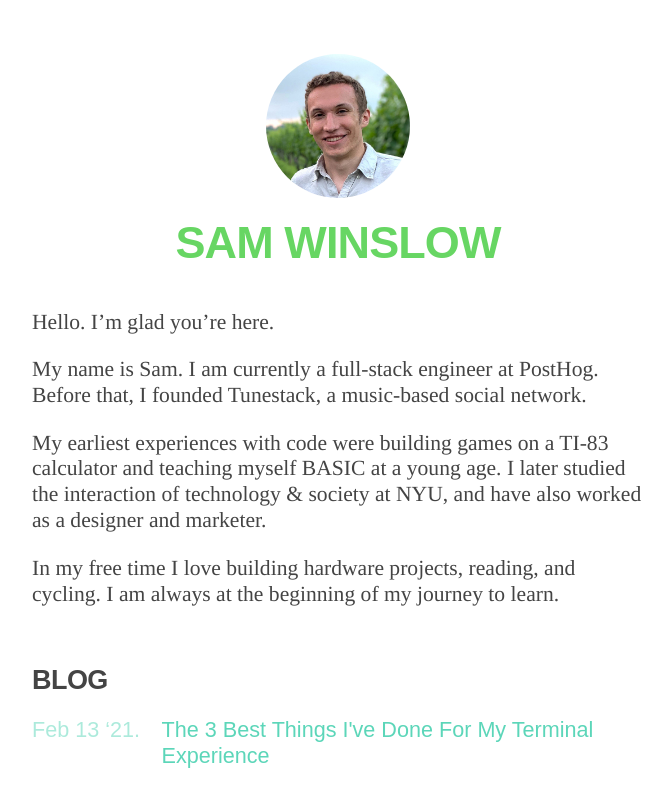
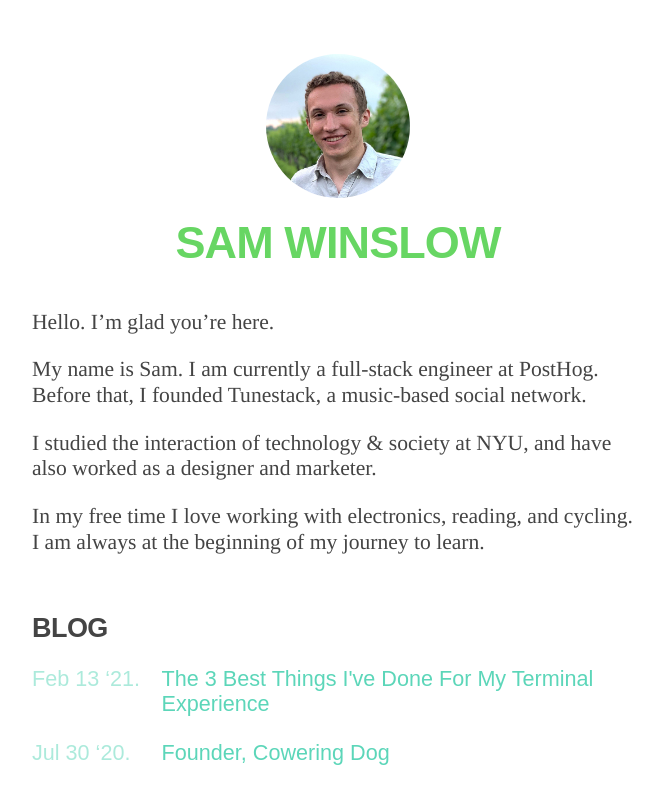
Before and after one commit to samwinslow/sam-nextjs-blog, a Next.js app: page / in a window 1280 px wide. Shown: the top 790 px of the page, without its empty margins (302-973 px from the left). Built offline with nearby package versions, Linux system fonts and the light colour scheme.

Commit message:
modify intro copy

```diff
--- a/pages/index.tsx
+++ b/pages/index.tsx
@@ -29,10 +29,10 @@ const Index = ({
         My name is Sam. I am currently a full-stack engineer at PostHog. Before that, I founded Tunestack, a music-based social network.
       </p>
       <p>
-        My earliest experiences with code were building games on a TI-83 calculator and teaching myself BASIC at a young age. I later studied the interaction of technology &amp; society at NYU, and have also worked as a designer and marketer.
+        I studied the interaction of technology &amp; society at NYU, and have also worked as a designer and marketer.
       </p>
       <p>
-        In my free time I love building hardware projects, reading, and cycling. I am always at the beginning of my journey to learn.
+        In my free time I love working with electronics, reading, and cycling. I am always at the beginning of my journey to learn.
       </p>
     </section>
     <section>
```
